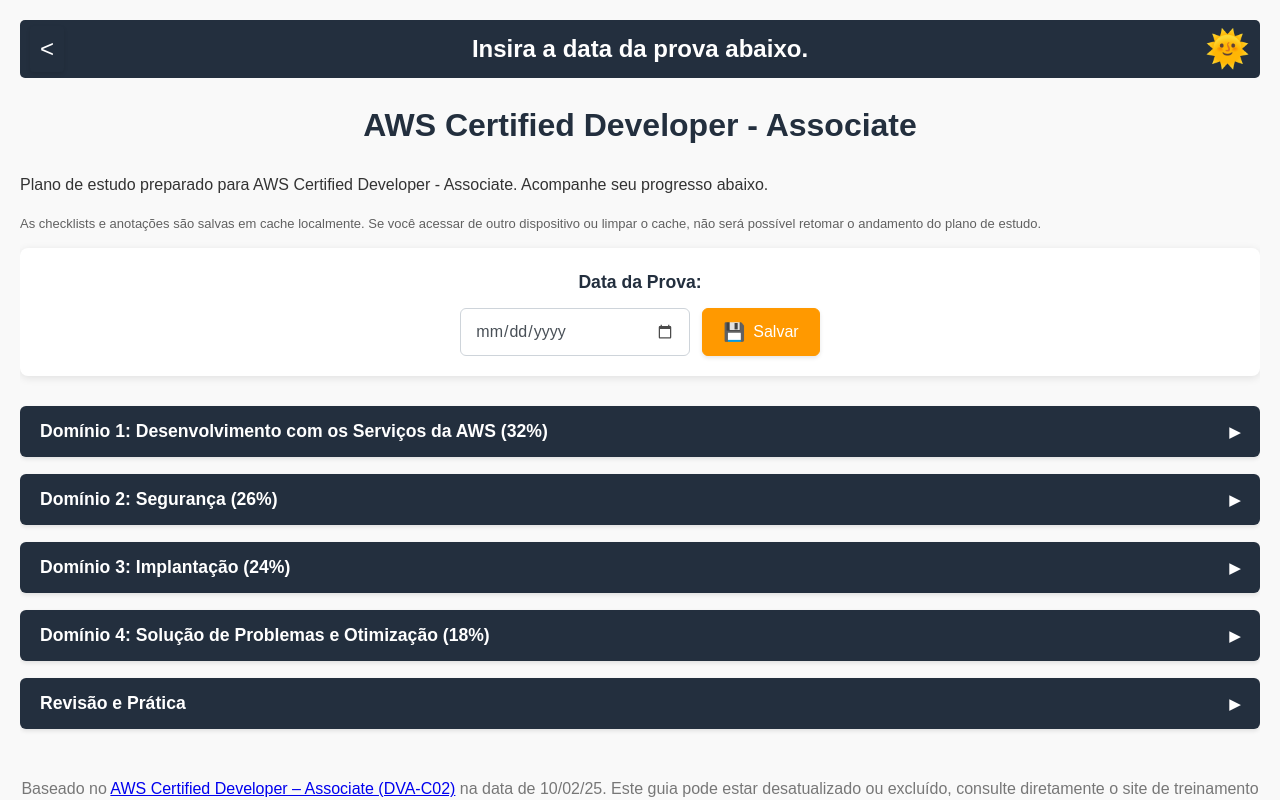
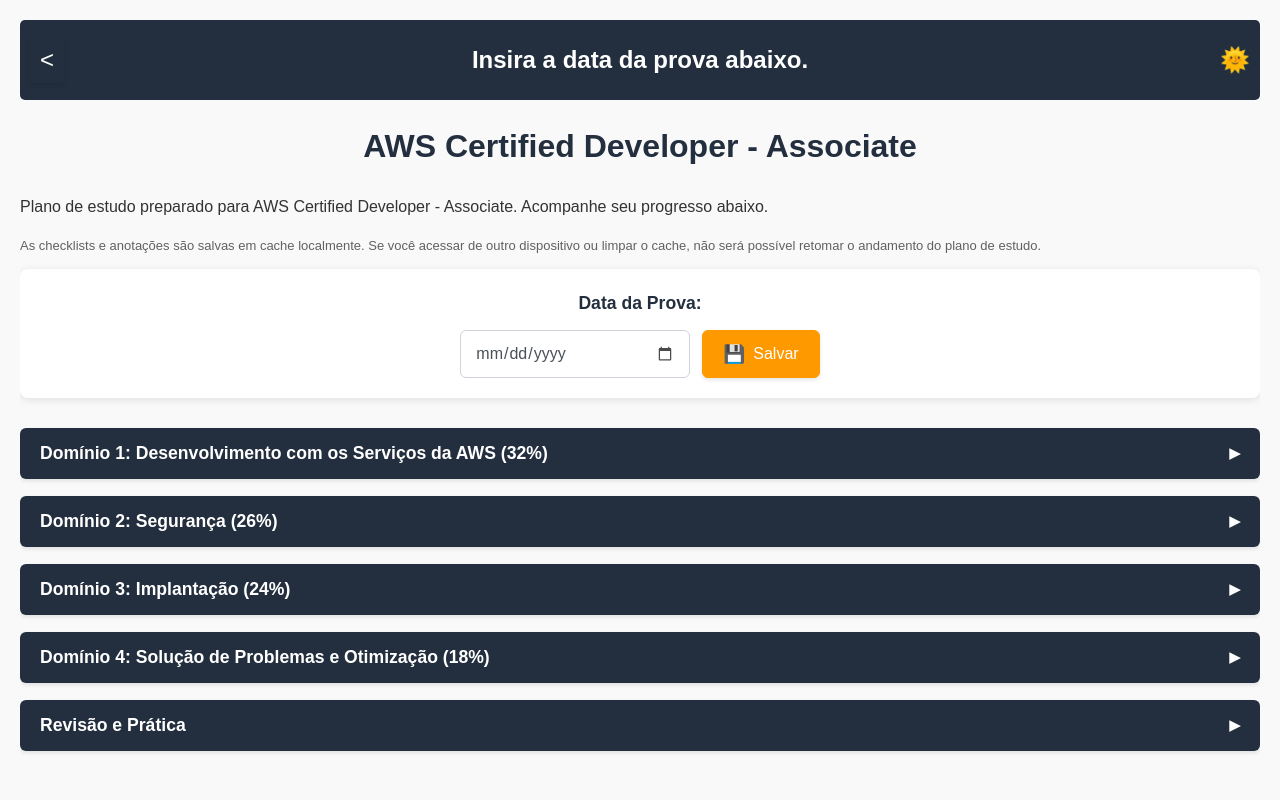
Before and after one commit to FelipeLima91/plan-study-aws, a React (Vite) app: page / in a window 1280 px wide. Both pictures are taken after a click on the button "AWS Certified Developer - Associate". Shown: the top 800 px of the page. Built offline with nearby package versions, Linux system fonts and the light colour scheme.

Commit message:
bug: correção no banner

```diff
--- a/src/components/CountdownBanner.tsx
+++ b/src/components/CountdownBanner.tsx
@@ -1,6 +1,6 @@
-import { useTheme } from '../hooks/useTheme';
-import { useCountdown } from '../hooks/useCountdown';
-import { useLocalStorageString } from '../hooks/useLocalStorage';
+import { useTheme } from "../hooks/useTheme";
+import { useCountdown } from "../hooks/useCountdown";
+import { useLocalStorageString } from "../hooks/useLocalStorage";
 
 interface CountdownBannerProps {
   onBack?: () => void;
@@ -8,34 +8,67 @@ interface CountdownBannerProps {
 }
 
 export function CountdownBanner({ onBack, planId }: CountdownBannerProps) {
-  const [examDate] = useLocalStorageString(`examDate-${planId}`, '');
+  const [examDate] = useLocalStorageString(`examDate-${planId}`, "");
   const countdownText = useCountdown(examDate);
   const [isDarkMode, toggleTheme] = useTheme();
 
   return (
-    <div id="countdown-banner" style={{ display: 'flex', alignItems: 'center', justifyContent: 'center', position: 'relative' }}>
+    <div
+      id="countdown-banner"
+      style={{
+        display: "flex",
+        alignItems: "center",
+        justifyContent: "center",
+        position: "relative",
+        padding: "10px 0",
+        minHeight: "60px",
+      }}
+    >
       {onBack && (
         <button
           onClick={onBack}
           className="btn"
           style={{
-            position: 'absolute',
-            left: '10px',
-            padding: '5px 10px',
-            fontSize: '1.5rem',
-            background: 'transparent',
-            color: 'white',
-            border: 'none',
-            borderRadius: '4px',
-            cursor: 'pointer'
+            position: "absolute",
+            left: "10px",
+            padding: "5px 10px",
+            fontSize: "1.5rem",
+            background: "transparent",
+            color: "white",
+            border: "none",
+            borderRadius: "4px",
+            cursor: "pointer",
+            zIndex: 10,
           }}
         >
           &lt;
         </button>
       )}
-      <span id="countdown-text">{countdownText}</span>
-      <span id="theme-toggle" onClick={toggleTheme} style={{ position: 'absolute', right: '10px', cursor: 'pointer' }}>
-        {isDarkMode ? '🌜' : '🌞'}
+      <span
+        id="countdown-text"
+        style={{
+          padding: "0 60px",
+          textAlign: "center",
+          wordBreak: "break-word",
+          maxWidth: "100%",
+          fontSize: "clamp(0.9rem, 4vw, 1.5rem)",
+          lineHeight: "1.3",
+        }}
+      >
+        {countdownText}
+      </span>
+      <span
+        id="theme-toggle"
+        onClick={toggleTheme}
+        style={{
+          position: "absolute",
+          right: "10px",
+          cursor: "pointer",
+          fontSize: "1.5rem",
+          zIndex: 10,
+        }}
+      >
+        {isDarkMode ? "🌜" : "🌞"}
       </span>
     </div>
   );
--- a/src/hooks/useLocalStorage.ts
+++ b/src/hooks/useLocalStorage.ts
@@ -1,7 +1,6 @@
-import { useState } from 'react';
+import { useState, useEffect } from 'react';
 
 export function useLocalStorage<T>(key: string, initialValue: T): [T, (value: T) => void] {
-  // Estado para armazenar o valor
   const [storedValue, setStoredValue] = useState<T>(() => {
     try {
       const item = window.localStorage.getItem(key);
@@ -12,7 +11,6 @@ export function useLocalStorage<T>(key: string, initialValue: T): [T, (value: T)
     }
   });
 
-  // Função para atualizar o valor
   const setValue = (value: T) => {
     try {
       setStoredValue(value);
@@ -25,7 +23,6 @@ export function useLocalStorage<T>(key: string, initialValue: T): [T, (value: T)
   return [storedValue, setValue];
 }
 
-// Hook específico para strings (não precisa JSON.parse/stringify)
 export function useLocalStorageString(
   key: string,
   initialValue: string
@@ -44,15 +41,32 @@ export function useLocalStorageString(
     try {
       setStoredValue(value);
       window.localStorage.setItem(key, value);
+      window.dispatchEvent(new CustomEvent('localStorageChange', {
+        detail: { key, value }
+      }));
     } catch (error) {
       console.error(`Error setting localStorage key "${key}":`, error);
     }
   };
 
+  useEffect(() => {
+    const handleStorageChange = (e: Event) => {
+      const customEvent = e as CustomEvent<{ key: string; value: string }>;
+      if (customEvent.detail.key === key) {
+        setStoredValue(customEvent.detail.value);
+      }
+    };
+
+    window.addEventListener('localStorageChange', handleStorageChange);
+
+    return () => {
+      window.removeEventListener('localStorageChange', handleStorageChange);
+    };
+  }, [key]);
+
   return [storedValue, setValue];
 }
 
-// Hook específico para booleanos
 export function useLocalStorageBoolean(
   key: string,
   initialValue: boolean
--- a/src/index.css
+++ b/src/index.css
@@ -131,7 +131,6 @@ h2 {
 .postit-input-wrapper {
   display: flex;
   gap: 10px;
-  align-items: flex-start;
   margin-top: 8px;
 }
 
```
Also changed, not shown: 1 other file (tests, documents, lock files or other folders).
